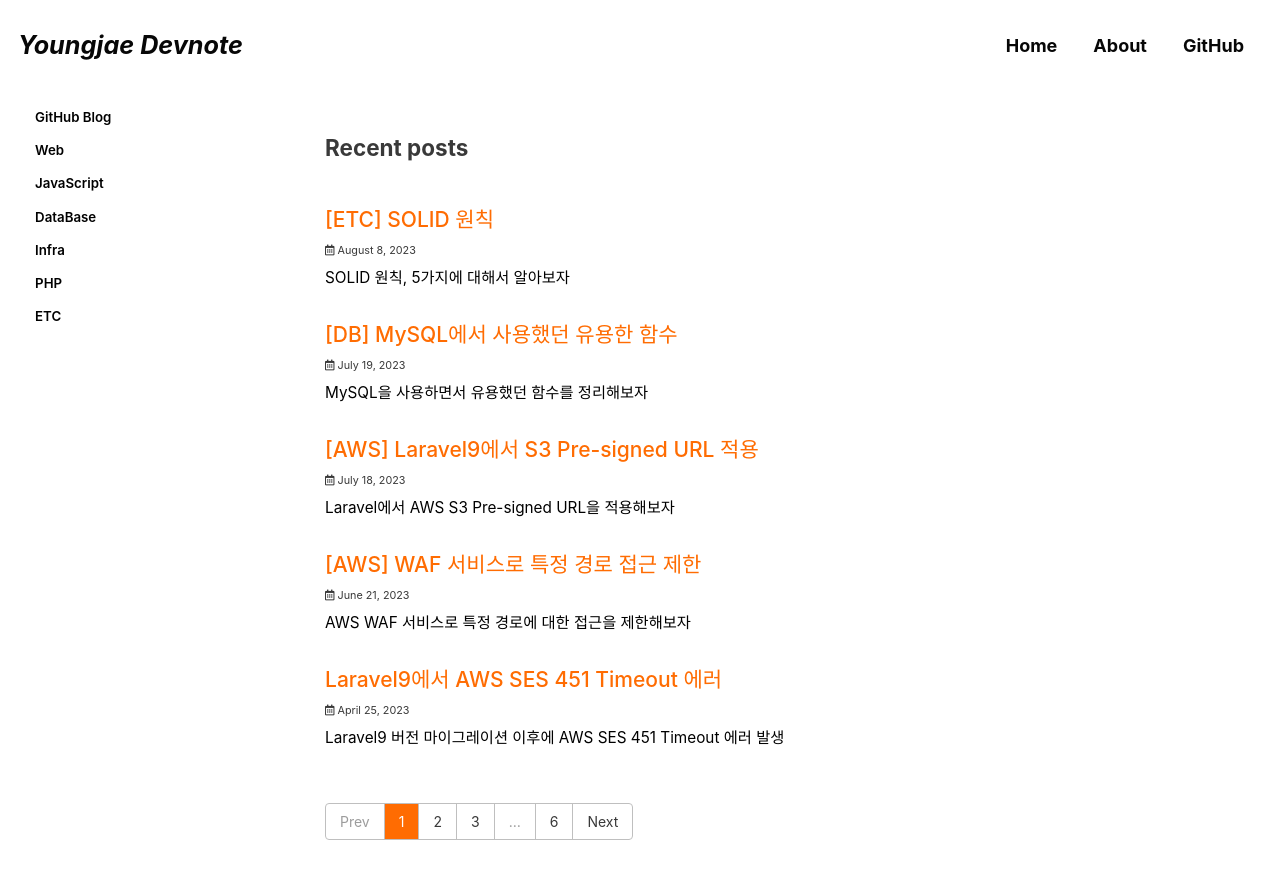
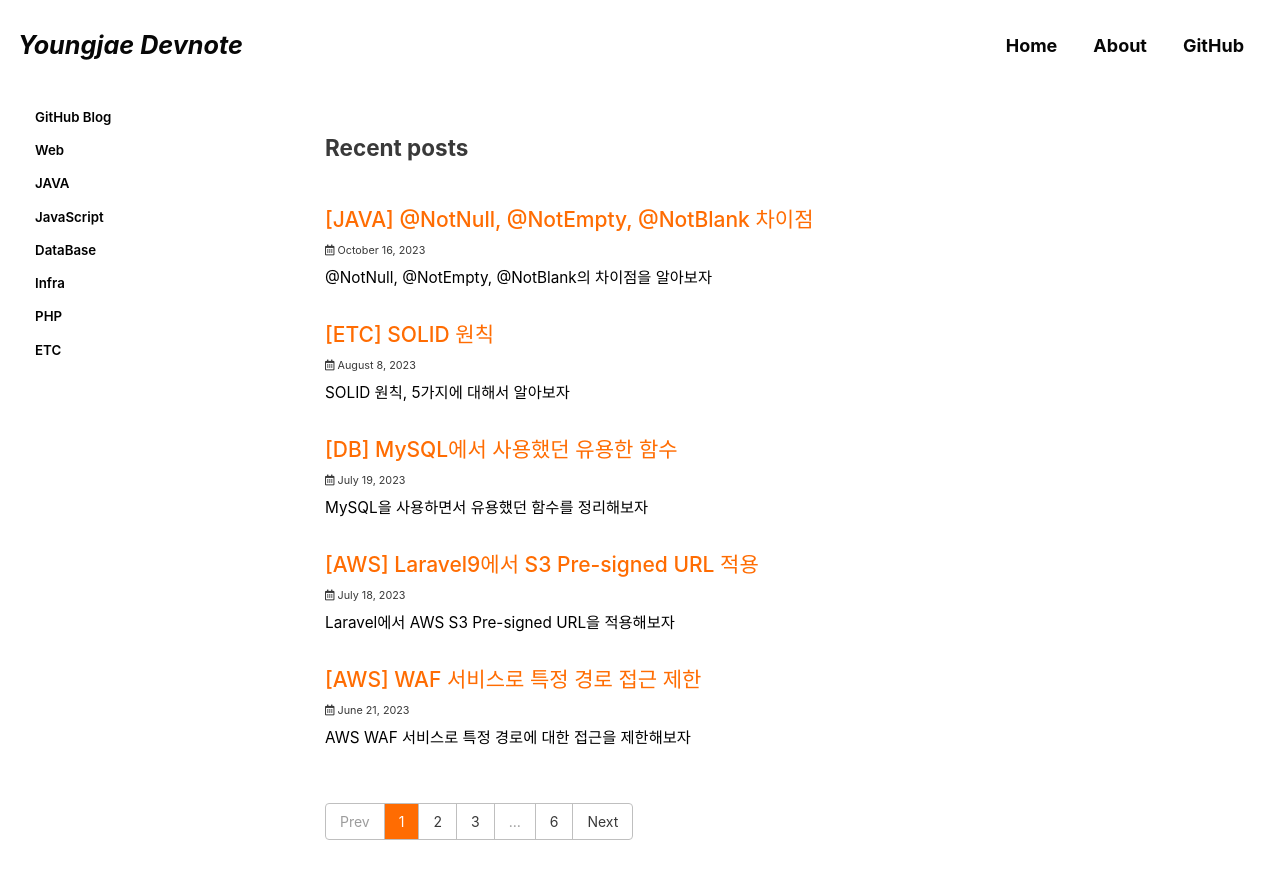
Before and after one commit to youngjae0401/develop_note, a Jekyll site: the page built from index.html, in a window 1280 px wide and 900 px high. Shown: the top 879 px of the window. Built offline with Jekyll 4.4.1, drawn with Linux system fonts in a browser that asks for light colours; cached includes are drawn as plain includes; some web fonts are replaced; the list of posts is cut into pages by our own code.

Commit message:
post - [JAVA] @NotNull, @NotEmpty, @NotBlank 차이점

````diff
--- a/_data/navigation.yml
+++ b/_data/navigation.yml
@@ -24,6 +24,9 @@ categories:
   - title: "Web"
     url: /categories/web/
 
+  - title: "JAVA"
+    url: /categories/java/
+
   - title: "JavaScript"
     url: /categories/js/
 
--- /dev/null
+++ b/_posts/2023-10-16-not-null-empty-blank.md
@@ -0,0 +1,45 @@
+---
+title: "[JAVA] @NotNull, @NotEmpty, @NotBlank 차이점"
+excerpt: "@NotNull, @NotEmpty, @NotBlank의 차이점을 알아보자"
+
+categories:
+  - JAVA
+
+tags:
+  - [NotNull]
+  - [NotEmpty]
+  - [NotBlank]
+  - [Annotation]
+
+permalink: /java/not-null-empty-blank/
+
+toc: true
+toc_sticky: true
+
+date: 2023-10-16
+last_modified_at: 2023-10-16
+---
+
+### 사용 방법
+```java
+// build.gradle
+dependencies {
+    implementation 'org.springframework.boot:spring-boot-starter-validation'
+}
+```
+`spring-boot-starter-validation` 의존성을 추가해야 사용이 가능하다.
+
+* * *
+
+### @NotNull
+`null`만 허용하지 않는다. (`""`, `" "`는 허용한다.)
+
+* * *
+
+### @NotEmpty
+`null`과 `""`를 허용하지 않는다. (`" "`는 허용한다.)
+
+* * *
+
+### @NotBlank
+`null`, `""`, `" "` 모두 허용하지 않는다.
````
